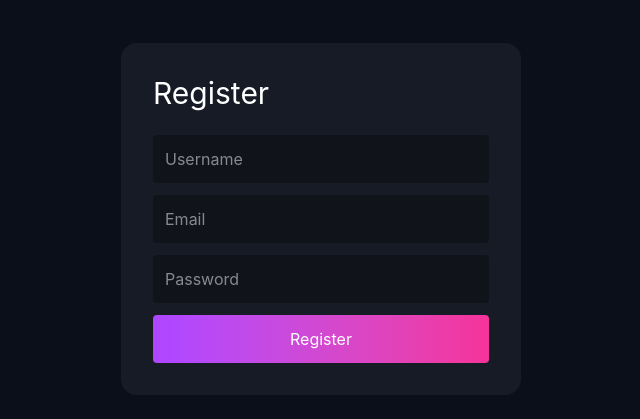
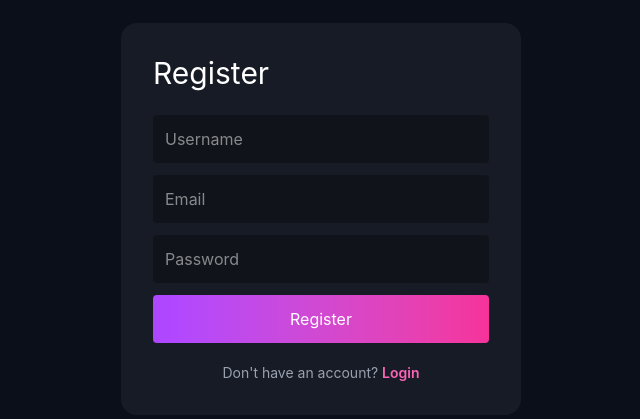
Before and after one commit to poojasahu021994/AI_Personal_Brand_Builder_for_Freelancers, a React app in the folder frontend/: page /register in a window 1280 px wide. Shown: the part 181-600 px from the top of the page, without its empty margins (319-959 px from the left). Built offline with nearby package versions, Linux system fonts and the light colour scheme; the HTML template or start-up script is replaced by a standard one.

Commit message:
login page update

```diff
--- a/frontend/src/component/Register.jsx
+++ b/frontend/src/component/Register.jsx
@@ -1,20 +1,23 @@
 import React, { useState } from "react";
 import axios from "axios";
+import { useNavigate } from "react-router-dom"
+import { Link } from "react-router-dom";
 
 export default function Register() {
 
-const [form,setForm]=useState({
-username:"",
-email:"",
-password:""
+    const [form, setForm] = useState({
+        username: "",
+        email: "",
+        password: ""
     })
-
-const registerUser = async()=>{
-await axios.post("https://poojacodes.pythonanywhere.com/api/register/",form)
+    const navigate = useNavigate()
+    const registerUser = async () => {
+        await axios.post("https://poojacodes.pythonanywhere.com/api/register/", form)
         alert("Registered Successfully")
+        navigate("/")
     }
 
-return(
+    return (
         <div className="min-h-screen bg-[#0b0f19] flex justify-center items-center">
 
             <div className="bg-white/5 p-8 rounded-2xl w-[400px]">
@@ -23,18 +26,18 @@ return(
 
                 <input placeholder="Username"
                     className="w-full p-3 mb-3 bg-black/30 text-white rounded"
-onChange={(e)=>setForm({...form,username:e.target.value})}
+                    onChange={(e) => setForm({ ...form, username: e.target.value })}
                 />
 
                 <input placeholder="Email"
                     className="w-full p-3 mb-3 bg-black/30 text-white rounded"
-onChange={(e)=>setForm({...form,email:e.target.value})}
+                    onChange={(e) => setForm({ ...form, email: e.target.value })}
                 />
 
                 <input placeholder="Password"
                     type="password"
                     className="w-full p-3 mb-3 bg-black/30 text-white rounded"
-onChange={(e)=>setForm({...form,password:e.target.value})}
+                    onChange={(e) => setForm({ ...form, password: e.target.value })}
                     />
 
                 <button
@@ -43,6 +46,13 @@ className="w-full p-3 bg-gradient-to-r from-purple-500 to-pink-500 rounded text-
                     Register
                 </button>
 
+                <div className="text-center mt-5 text-sm text-gray-400">
+                    Don't have an account?{" "}
+                    <Link to="/login" className="text-pink-400 font-semibold hover:text-pink-300">
+                        Login
+                    </Link>
+                </div>
+
             </div>
         </div>
     )
--- a/frontend/src/component/ResumeBuilder.jsx
+++ b/frontend/src/component/ResumeBuilder.jsx
@@ -39,7 +39,7 @@ const ResumeBuilder = () => {
     }
   };
 
-  // ✅ PDF Download Function
+  // PDF Download Function
   const handleDownload = () => {
     const element = resumeRef.current;
 
```
Lines whose indentation alone changed are shown as unchanged.
